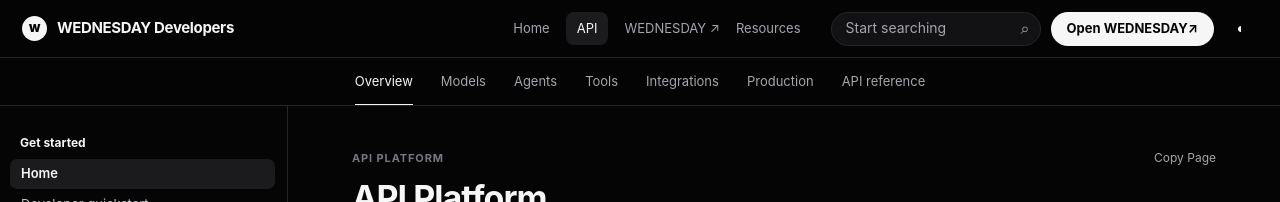
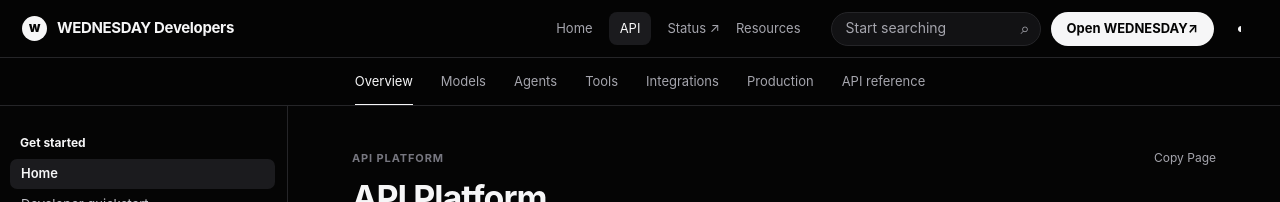
Before and after one commit to Glass-Anvil-Studios/wednesday-docs, a Jekyll site: the page built from index.md, in a window 1280 px wide. Shown: the top 202 px of the page. Built offline with Jekyll 4.4.1, drawn with Linux system fonts in a browser that asks for light colours.

Commit message:
fix: separate app and status navigation

```diff
--- a/_layouts/default.html
+++ b/_layouts/default.html
@@ -31,7 +31,7 @@
       <nav class="global-links" aria-label="WEDNESDAY developer navigation">
         <a href="/">Home</a>
         <a class="global-pill active" href="/">API</a>
-        <a href="https://wednesdaychat.com">WEDNESDAY ↗</a>
+        <a href="https://status.wednesdaychat.com">Status ↗</a>
         <a href="/learn/">Resources</a>
       </nav>
       <div class="global-actions">
```
